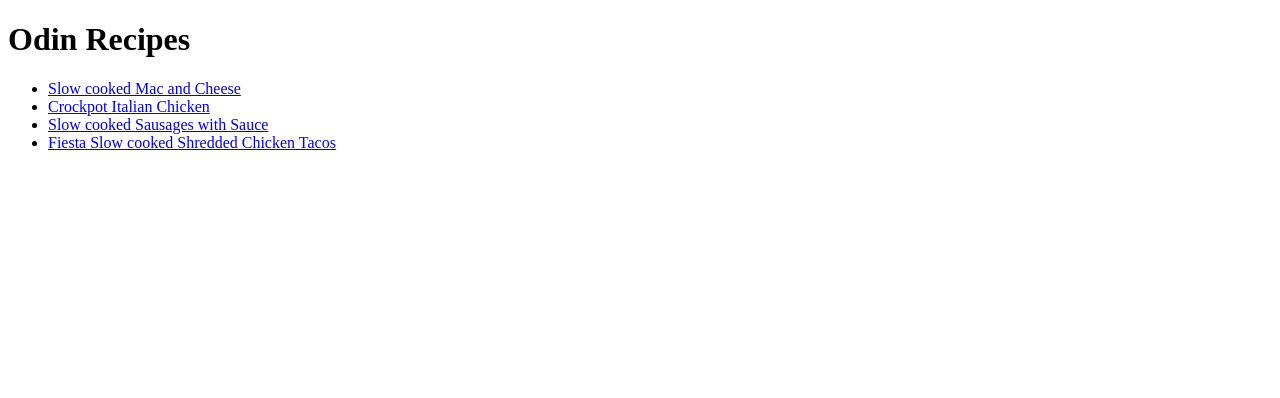
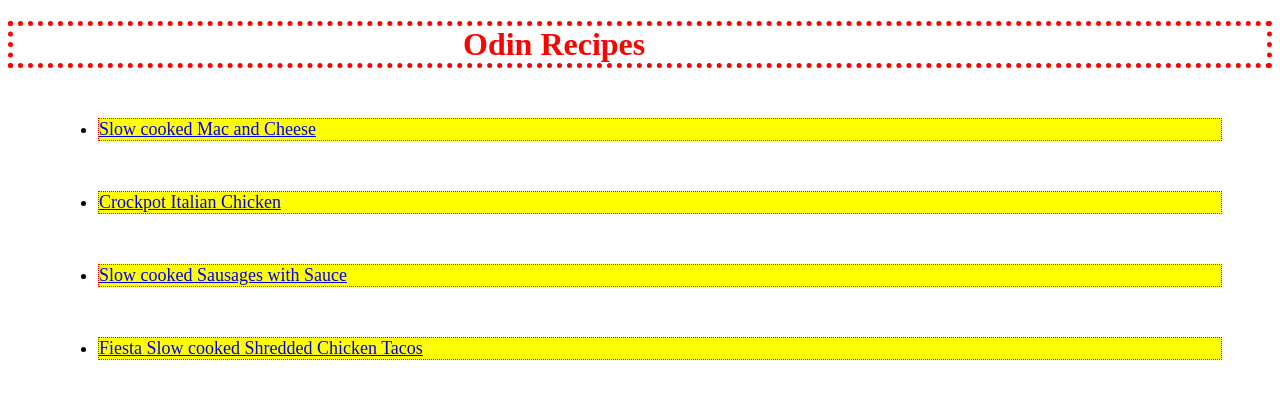
Before and after one commit to SeanDada/odin-recipes, a plain HTML site: page index.html in a window 1280 px wide. Drawn offline with Linux system fonts and the light colour scheme.

Commit message:
add styles.css

```diff
--- a/index.html
+++ b/index.html
@@ -4,6 +4,7 @@
     <meta charset="UTF-8">
     <meta name="viewport" content="width=device-width, initial-scale=1.0">
     <title>Document</title>
+    <link rel="stylesheet" href="styles.css"/>
 </head>
 <body>
     <h1>Odin Recipes</h1>
--- /dev/null
+++ b/styles.css
@@ -0,0 +1,12 @@
+h1 {
+    color: red;
+    border: 5px red dotted;
+    padding-left: 450px;
+}
+
+li {
+    font-size: large;
+    background-color: yellow;
+    margin: 50px;
+    border: 1px red dotted;
+}
```
